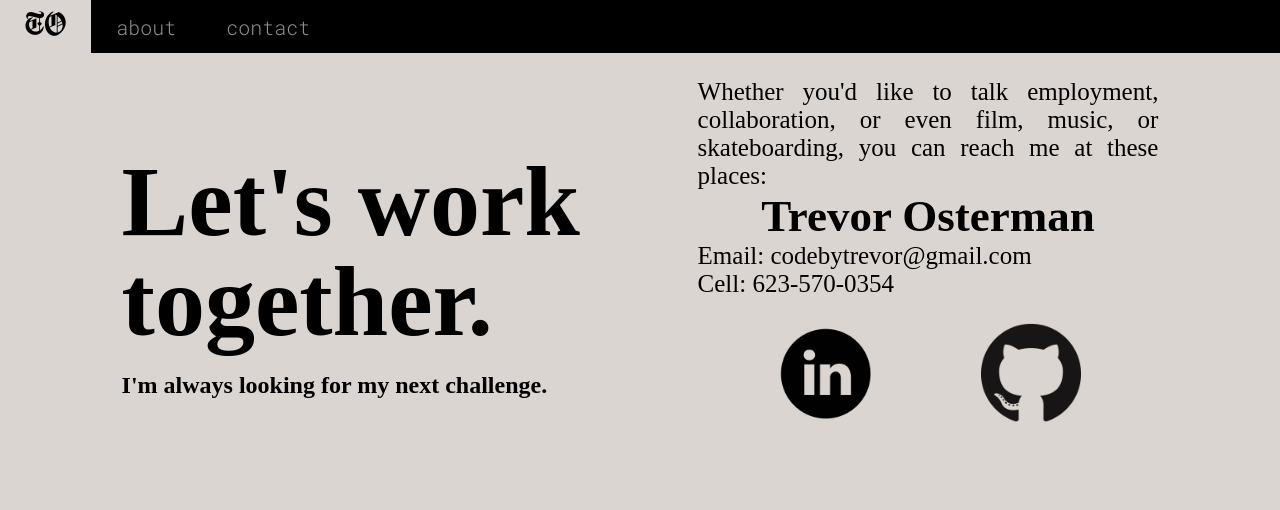
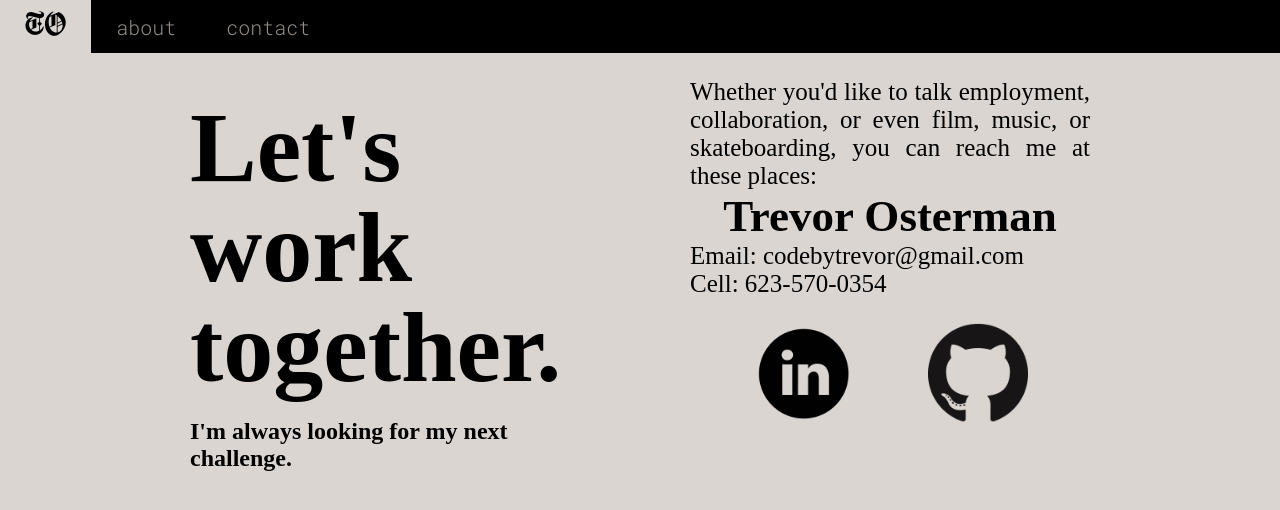
Before and after one commit to TrevorOsterman/portfolio-react, a React (Create React App) app: page /contact in a window 1280 px wide. Shown: the top 510 px of the page. Built offline with nearby package versions, Linux system fonts and the light colour scheme; a web font is replaced by a local one.

Commit message:
tweaks for large viewports

```diff
--- a/src/Contact/Contact.css
+++ b/src/Contact/Contact.css
@@ -10,12 +10,14 @@
 }
 
 .contact-section {
+  max-width: 1000px;
   display: flex;
   flex-direction: row;
   justify-content: space-around;
   text-align: left;
-  align-items: center;
+  align-content: center;
   padding: 25px 5%;
+  margin: 0 auto;
 }
 
 .contact-left > h1 {
@@ -25,10 +27,16 @@
 }
 
 .contact-left {
+  display: flex;
+  flex-direction: column;
+  justify-content: flex-start;
   width: 40%;
 }
 
 .contact-right {
+  display: flex;
+  flex-direction: column;
+  justify-content: flex-start;
   width: 40%;
 }
 
@@ -54,7 +62,8 @@
     flex-direction: column;
   }
 
-  .contact-left, .contact-right {
+  .contact-left,
+  .contact-right {
     width: 90%;
   }
 
@@ -62,10 +71,11 @@
     font-size: 75px;
   }
 
-  .contact-left > h2 {font-size: 25px;}
+  .contact-left > h2 {
+    font-size: 25px;
+  }
 
   .contact-right > p {
     font-size: 20px;
   }
-
 }
--- a/src/Intro/Intro.css
+++ b/src/Intro/Intro.css
@@ -46,6 +46,7 @@
 
 .headshot {
   width: 30%;
+  max-width: 300px;
   transition: transform 0.5s;
   border-radius: 50%;
 }
```
Lines whose indentation alone changed are shown as unchanged.
